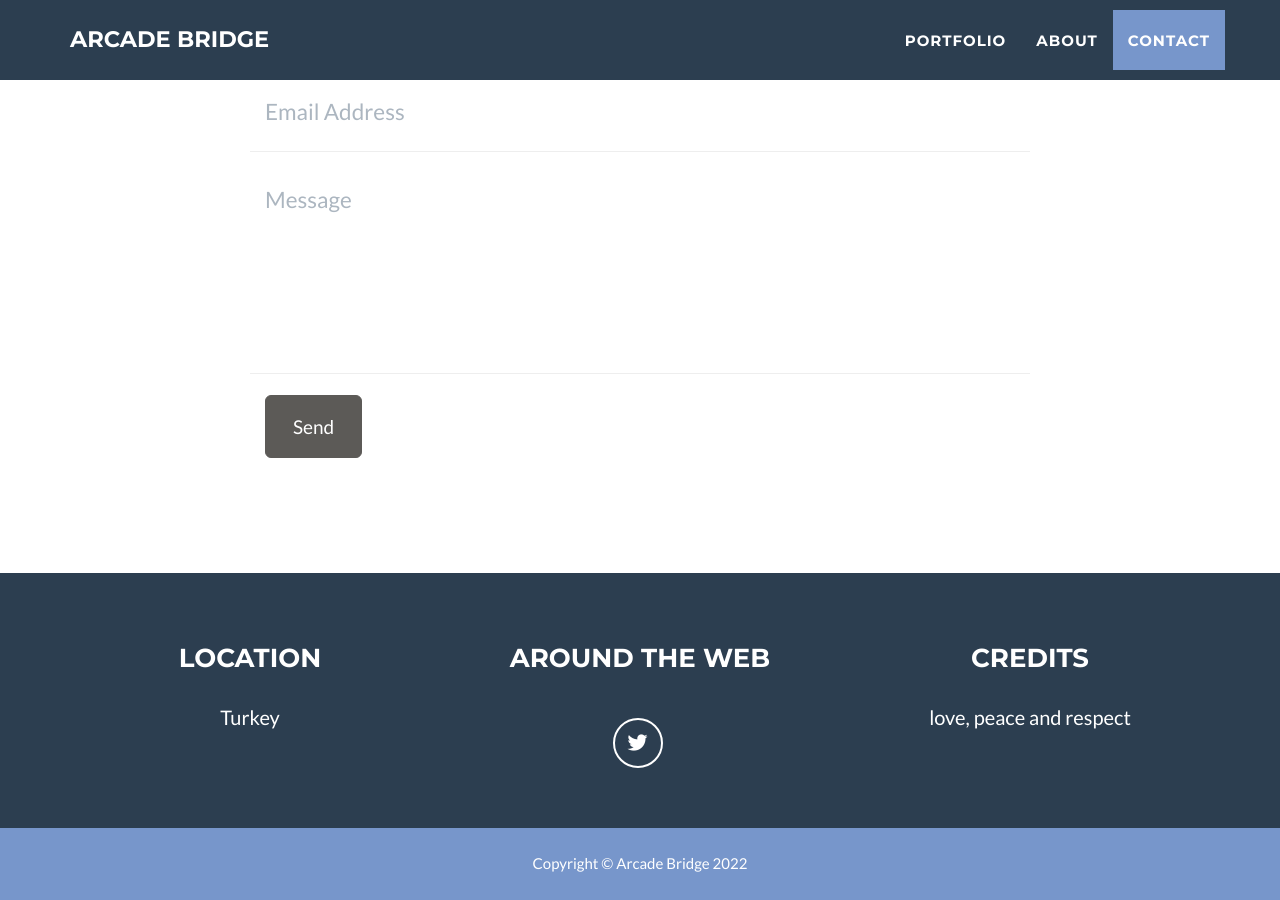
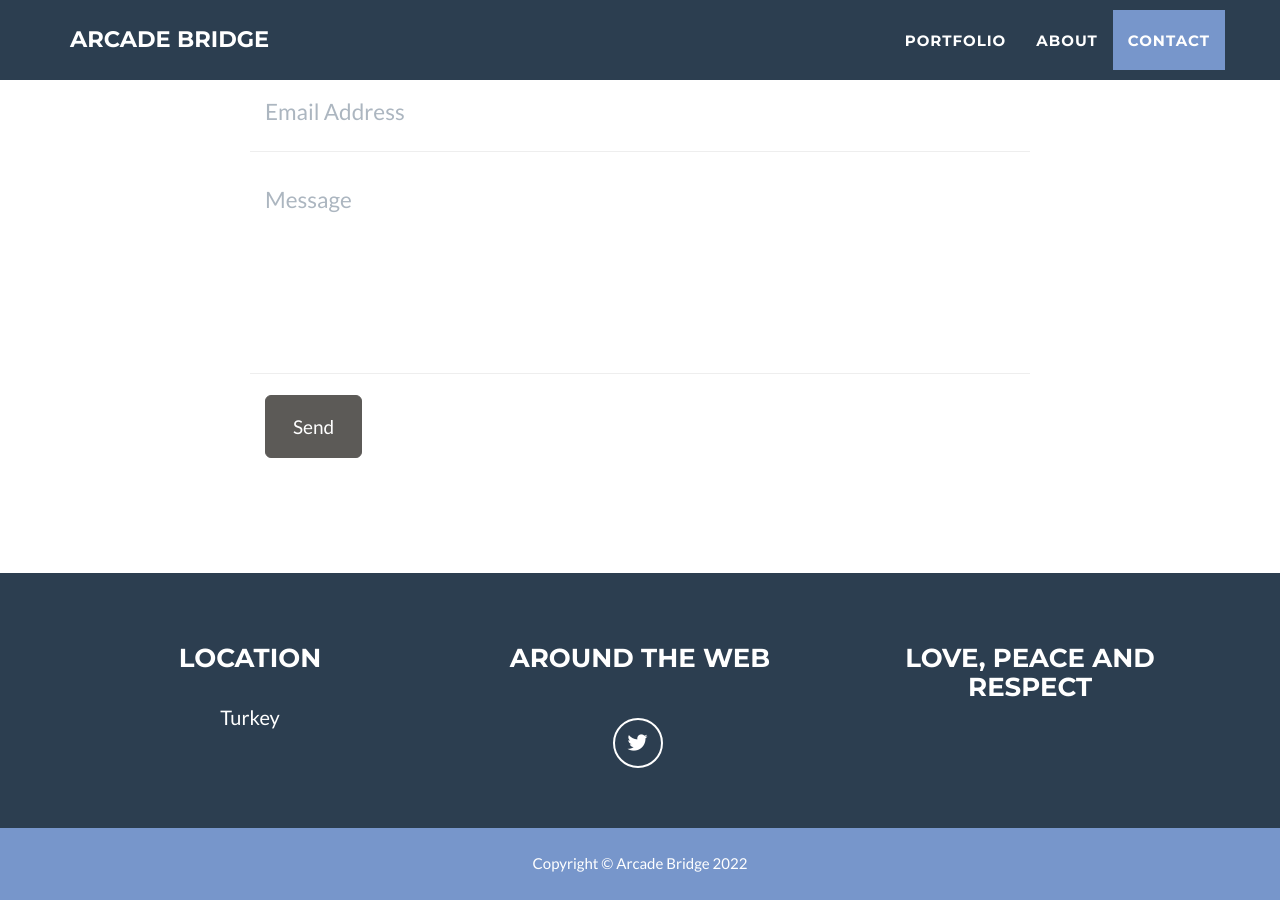
Before and after one commit to arcadebridge/arcadebridge.github.io, a Jekyll site: the page built from index.html, in a window 1280 px wide and 900 px high, scrolled down 1633 px. Built offline with Jekyll 4.4.1, drawn with Linux system fonts in a browser that asks for light colours; some of the changed lines change nothing that is shown.

Commit message:
update footer

```diff
--- a/_config.yml
+++ b/_config.yml
@@ -35,7 +35,7 @@ footer:
   copyright: Arcade Bridge
   location: Location
   social: Around the Web
-  credits: Credits
+  credits: Love, Peace and Respect
 
 # Social networks usernames (many more available: google-plus, flickr, dribbble, pinterest, instagram, tumblr, linkedin, etc.)
 social:
@@ -47,7 +47,7 @@ address:
   - line: Turkey
 
 # Credits content
-credits: 'love, peace and respect'
+credits: ''
 
 # Build settings
 markdown: kramdown
```
